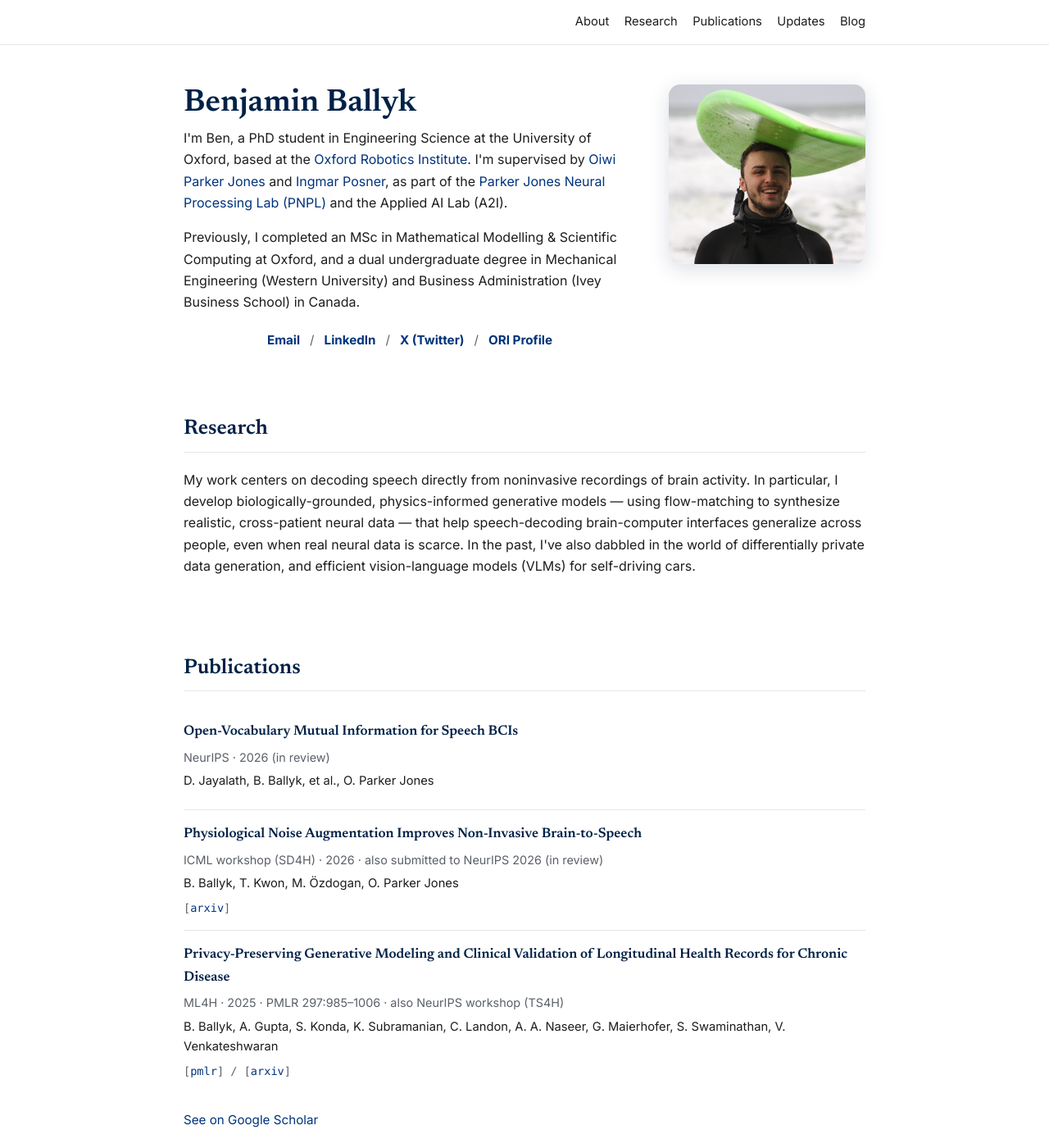
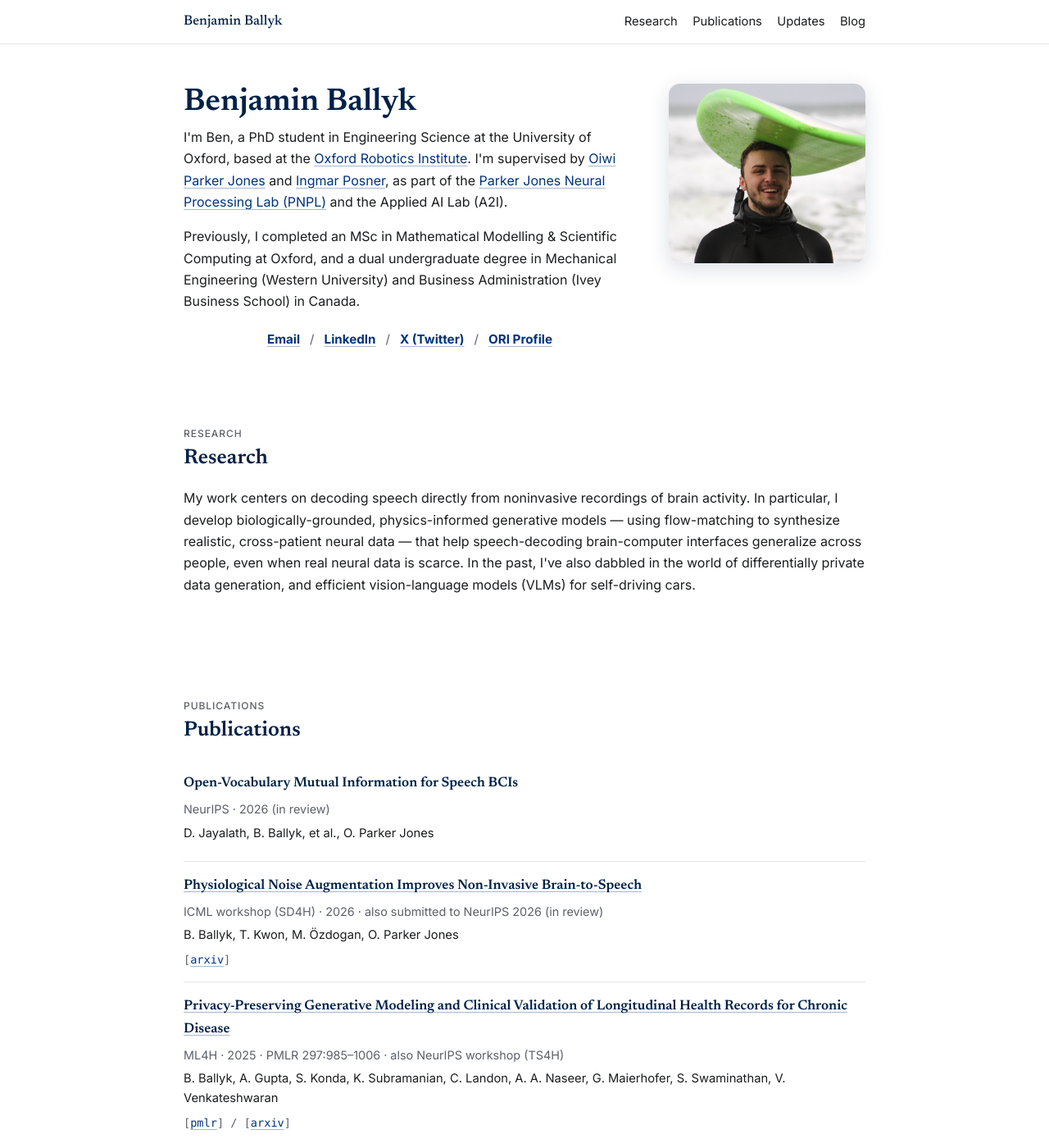
Before and after one commit to benballyk/benballyk.github.io, a Jekyll site: the page built from index.html, in a window 1280 px wide and 1400 px high. Shown: the whole window at 82% size. Built offline with Jekyll 4.4.1, drawn with Linux system fonts in a browser that asks for light colours.

Commit message:
Refine global styling and navigation

```diff
--- a/_layouts/default.html
+++ b/_layouts/default.html
@@ -17,12 +17,16 @@
   <a class="skip-link" href="#main">Skip to content</a>
   <nav class="nav" aria-label="Primary">
     <div class="container nav-inner">
+      <a class="wordmark" href="/" aria-label="Benjamin Ballyk, home">
+        <span class="wordmark-full" aria-hidden="true">Benjamin Ballyk</span>
+        <span class="wordmark-short" aria-hidden="true">B. Ballyk</span>
+      </a>
       <div class="nav-links">
-        <a href="/#about">About</a>
         <a href="/#research">Research</a>
         <a href="/#publications">Publications</a>
         <a href="/#updates">Updates</a>
         <a href="/blog/">Blog</a>
+        <!-- TODO: Add <a href="/assets/cv.pdf">CV</a> when /assets/cv.pdf is available. -->
       </div>
     </div>
   </nav>
--- a/assets/css/style.css
+++ b/assets/css/style.css
@@ -4,6 +4,7 @@
   --muted: #5b6068;
   --accent: #00337c;
   --accent-dark: #002147;
+  --accent-underline: rgba(0, 51, 124, 0.35);
   --border: #e4e6ea;
 
   --font-serif: "Newsreader", Georgia, "Times New Roman", serif;
@@ -16,7 +17,6 @@
 }
 
 html {
-  scroll-behavior: smooth;
   scroll-padding-top: 84px;
 }
 
@@ -59,14 +59,16 @@ p {
 
 a {
   color: var(--accent);
-  text-decoration: none;
-  border-bottom: 1px solid transparent;
-  transition: border-color 0.15s ease;
+  text-decoration-line: underline;
+  text-decoration-color: var(--accent-underline);
+  text-decoration-thickness: 1px;
+  text-underline-offset: 3px;
+  transition: text-decoration-color 0.15s ease;
 }
 
 a:hover,
 a:focus-visible {
-  border-bottom-color: currentColor;
+  text-decoration-color: var(--accent);
 }
 
 a:focus-visible,
@@ -104,22 +106,38 @@ button:focus-visible {
 .nav-inner {
   display: flex;
   align-items: center;
-  justify-content: flex-end;
+  justify-content: space-between;
   flex-wrap: wrap;
   gap: 0.5rem 1.25rem;
   padding-top: 0.9rem;
   padding-bottom: 0.9rem;
 }
 
+.wordmark {
+  color: var(--accent-dark);
+  font-family: var(--font-serif);
+  font-size: 1.05rem;
+  font-weight: 500;
+  line-height: 1;
+  text-decoration: none;
+  white-space: nowrap;
+}
+
+.wordmark-short {
+  display: none;
+}
+
 .nav-links {
   display: flex;
   flex-wrap: wrap;
+  justify-content: flex-end;
   gap: 0.4rem 1.15rem;
   font-size: 0.92rem;
 }
 
 .nav-links a {
   color: var(--text);
+  text-decoration: none;
 }
 
 .nav-links a:hover,
@@ -177,12 +195,21 @@ button:focus-visible {
 /* Sections */
 
 section {
-  padding: 2.5rem 0;
+  padding: 3.5rem 0;
 }
 
 section h2 {
-  padding-bottom: 0.75rem;
-  border-bottom: 1px solid var(--border);
+  margin-bottom: 1.25rem;
+}
+
+.section-label {
+  color: var(--muted);
+  font-size: 0.75rem;
+  font-weight: 500;
+  letter-spacing: 0.08em;
+  line-height: 1.2;
+  margin: 0 0 0.45rem;
+  text-transform: uppercase;
 }
 
 /* Publications */
@@ -335,6 +362,26 @@ section h2 {
 /* Responsive */
 
 @media (max-width: 700px) {
+  .nav-inner {
+    gap: 0.55rem 0.75rem;
+    padding-top: 0.75rem;
+    padding-bottom: 0.75rem;
+  }
+
+  .wordmark-full {
+    display: none;
+  }
+
+  .wordmark-short {
+    display: inline;
+  }
+
+  .nav-links {
+    flex-wrap: nowrap;
+    gap: 0.35rem 0.65rem;
+    font-size: 0.8rem;
+  }
+
   .hero {
     grid-template-columns: 1fr;
     text-align: left;
--- a/index.html
+++ b/index.html
@@ -35,6 +35,7 @@
   </header>
 
   <section id="research">
+    <p class="section-label" aria-hidden="true">Research</p>
     <h2>Research</h2>
     <p>
       My work centers on decoding speech directly from noninvasive recordings of brain activity. In particular, I
@@ -47,6 +48,7 @@
   </section>
 
   <section id="publications">
+    <p class="section-label" aria-hidden="true">Publications</p>
     <h2>Publications</h2>
     <ul class="pub-list">
       <li class="pub">
@@ -71,6 +73,7 @@
   </section>
 
   <section id="updates">
+    <p class="section-label" aria-hidden="true">Updates</p>
     <h2>Updates</h2>
     <ul class="news-list">
       <li>
```
